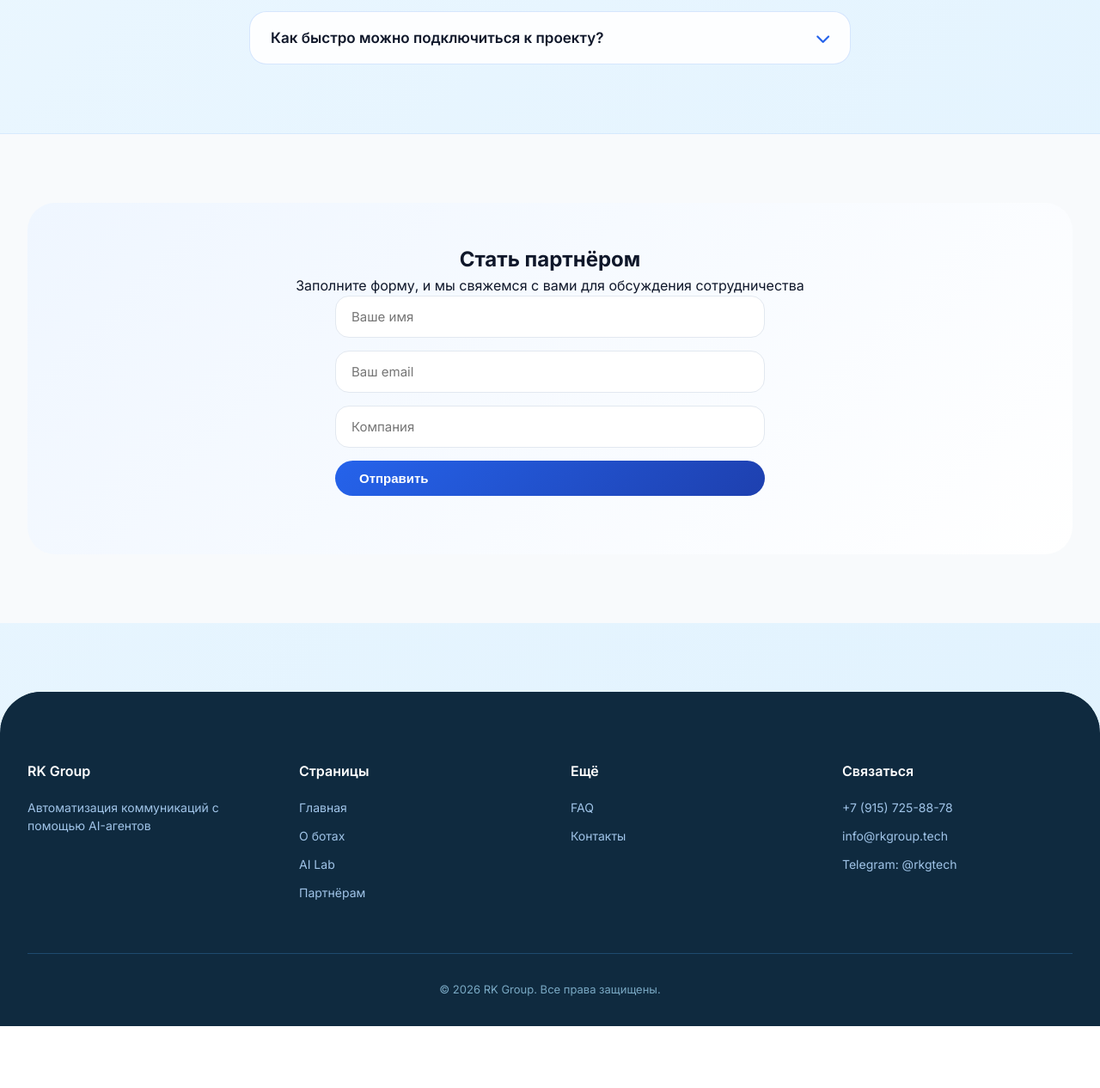
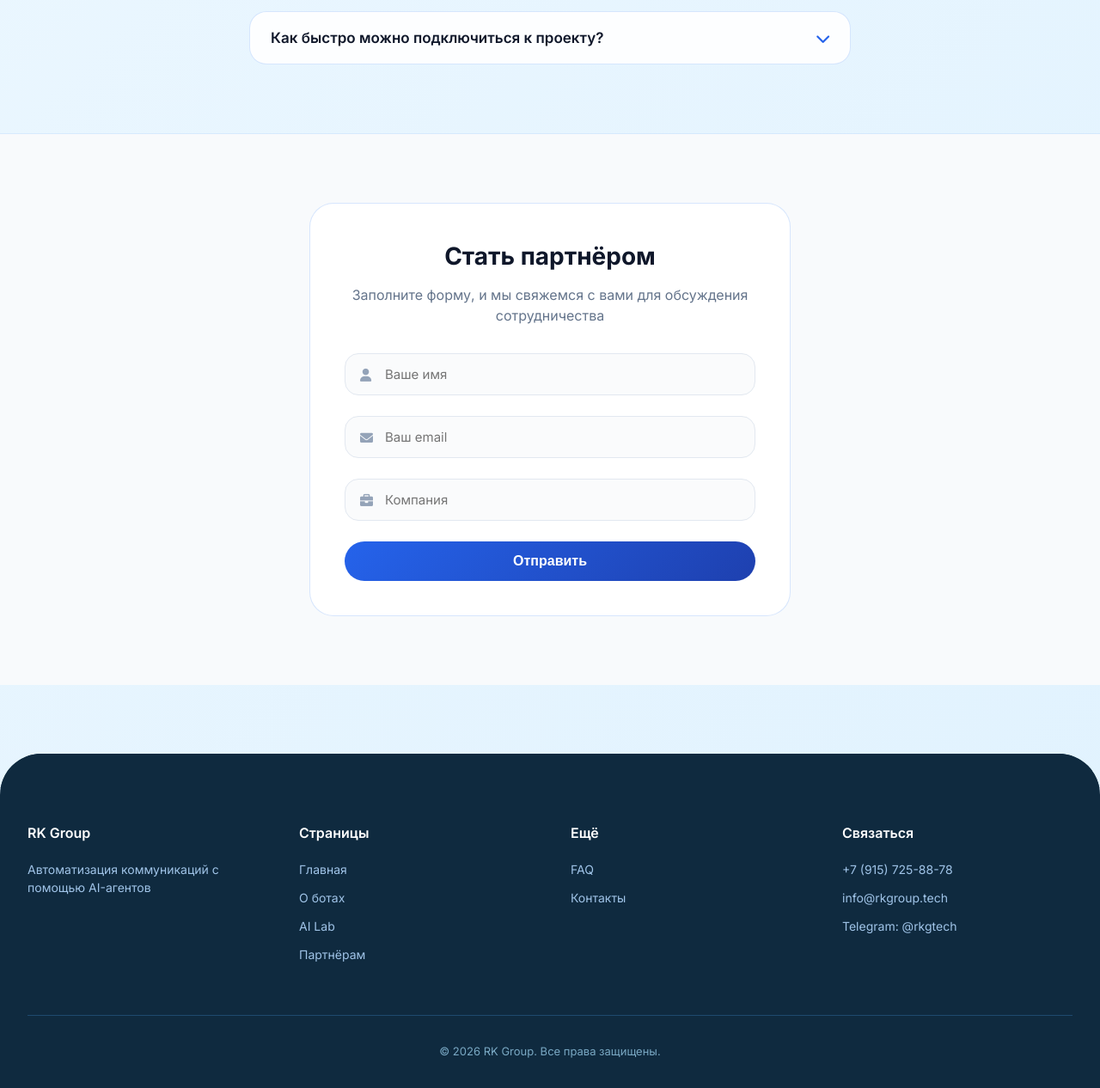
Before and after one commit to krupa1007gl/rkgroup_site, a Django app: page /partners/ in a window 1280 px wide. Shown: the part 1688-2954 px from the top of the page at 86% size. Before the commit the page ends 2882 px from the top, so only its background shows below. Run offline with Django 5.2, Linux system fonts and the light colour scheme; data comes from the database, SQL or seed files in the repository.

Commit message:
Форма «Стать партнёром» подтянута до уровня контактной
Была голая .form-input без оформления. Теперь: карточка-обёртка по
образцу .contact-form-card, поля .form-input-custom, кнопка
.submit-btn с тем же hover-подъёмом, иконки внутри полей (имя, email,
компания) с подсветкой при фокусе.

Добавлена live-валидация в static/js/pages/partners.js: при попытке
отправки пустые и некорректные поля подсвечиваются красным с текстом
ошибки под полем, фокус переводится на первое проблемное поле.
Ошибка снимается по мере исправления и не появляется до первой
попытки отправки. Отправка переведена на AJAX, как на «Контактах»
(раньше подключался contact.js, который искал форму по другому id и
эту форму не обрабатывал вовсе).

Проверено вживую: пустая форма — три подсвеченных поля, невалидный
email — подсвечен только он, корректная отправка создаёт лид типа
partner в БД и показывает сообщение об успехе.

```diff
--- a/rkgroup_site/static/css/partners.css
+++ b/rkgroup_site/static/css/partners.css
@@ -1,8 +1,71 @@
 /* static/css/partners.css — стили для страницы «Партнёрам» */
 
-.partner-form-block {
-    background: linear-gradient(135deg, #eff6ff, #ffffff);
-    border-radius: 32px;
-    padding: 48px;
+/* Карточка формы — по образцу .contact-form-card со страницы «Контакты» */
+.partner-form-card {
+    background: white;
+    border-radius: 28px;
+    padding: 40px;
+    border: 1px solid rgba(59, 130, 246, 0.2);
+    max-width: 560px;
+    margin: 0 auto;
     text-align: center;
+    transition: all 0.3s ease;
 }
+
+.partner-form-card h2 {
+    font-size: 28px;
+    margin-bottom: 12px;
+}
+
+.partner-form-lead {
+    color: #64748b;
+    margin-bottom: 32px;
+}
+
+.partner-form-card form {
+    text-align: left;
+}
+
+/* Иконка внутри поля */
+.input-with-icon {
+    position: relative;
+}
+
+.input-with-icon i {
+    position: absolute;
+    left: 18px;
+    top: 50%;
+    transform: translateY(-50%);
+    color: #94a3b8;
+    font-size: 15px;
+    pointer-events: none;
+    transition: color 0.2s ease;
+}
+
+.input-with-icon .form-input-custom {
+    padding-left: 46px;
+}
+
+.input-with-icon:focus-within i {
+    color: #2563eb;
+}
+
+/* Live-валидация: подсветка незаполненного/некорректного поля */
+.form-input-custom.is-invalid {
+    border-color: #dc2626;
+    background: #fef2f2;
+}
+
+.form-input-custom.is-invalid:focus {
+    box-shadow: 0 0 0 3px rgba(220, 38, 38, 0.12);
+}
+
+.input-with-icon.has-error i {
+    color: #dc2626;
+}
+
+.field-error {
+    color: #dc2626;
+    font-size: 13px;
+    margin-top: 6px;
+}
--- a/rkgroup_site/templates/main/partners.html
+++ b/rkgroup_site/templates/main/partners.html
@@ -5,6 +5,7 @@
 
 {% block extra_css %}
 <link rel="stylesheet" href="{% static 'css/partners.css' %}">
+<link rel="stylesheet" href="{% static 'css/contact.css' %}">
 <link rel="stylesheet" href="{% static 'css/faq.css' %}">
 {% endblock %}
 
@@ -98,17 +99,26 @@
 
 <section class="section" style="background: #f8fafc;" id="partner-form">
     <div class="container">
-        <div class="partner-form-block">
+        <div class="partner-form-card">
             <h2>Стать партнёром</h2>
-            <p>Заполните форму, и мы свяжемся с вами для обсуждения сотрудничества</p>
-            <form method="post" action="{% url 'main:partners' %}" style="max-width: 500px; margin: 0 auto;" id="partner-form-el">
+            <p class="partner-form-lead">Заполните форму, и мы свяжемся с вами для обсуждения сотрудничества</p>
+            <form method="post" action="{% url 'main:partners' %}" id="partner-form-el" novalidate>
                 {% csrf_token %}
                 <input type="text" name="website" value="" tabindex="-1" autocomplete="off" style="position: absolute; left: -9999px;">
-                <input type="text" name="name" class="form-input" placeholder="Ваше имя" required style="margin-bottom: 15px; width: 100%;">
-                <input type="email" name="email" class="form-input" placeholder="Ваш email" required style="margin-bottom: 15px; width: 100%;">
-                <input type="text" name="company" class="form-input" placeholder="Компания" required style="margin-bottom: 15px; width: 100%;">
-                <button type="submit" class="btn" style="width: 100%;">Отправить</button>
-                <div class="form-message" style="margin-top: 20px;"></div>
+                <div class="form-group input-with-icon">
+                    <i class="fas fa-user"></i>
+                    <input type="text" name="name" class="form-input-custom" placeholder="Ваше имя" required>
+                </div>
+                <div class="form-group input-with-icon">
+                    <i class="fas fa-envelope"></i>
+                    <input type="email" name="email" class="form-input-custom" placeholder="Ваш email" required>
+                </div>
+                <div class="form-group input-with-icon">
+                    <i class="fas fa-briefcase"></i>
+                    <input type="text" name="company" class="form-input-custom" placeholder="Компания" required>
+                </div>
+                <button type="submit" class="submit-btn">Отправить</button>
+                <div class="form-message"></div>
             </form>
         </div>
     </div>
@@ -116,6 +126,6 @@
 {% endblock %}
 
 {% block extra_js %}
-<script src="{% static 'js/pages/contact.js' %}"></script>
+<script src="{% static 'js/pages/partners.js' %}"></script>
 <script src="{% static 'js/pages/faq.js' %}"></script>
 {% endblock %}
```
Also changed, not shown: rkgroup_site/static/js/pages/partners.js (+107 -0 lines).
